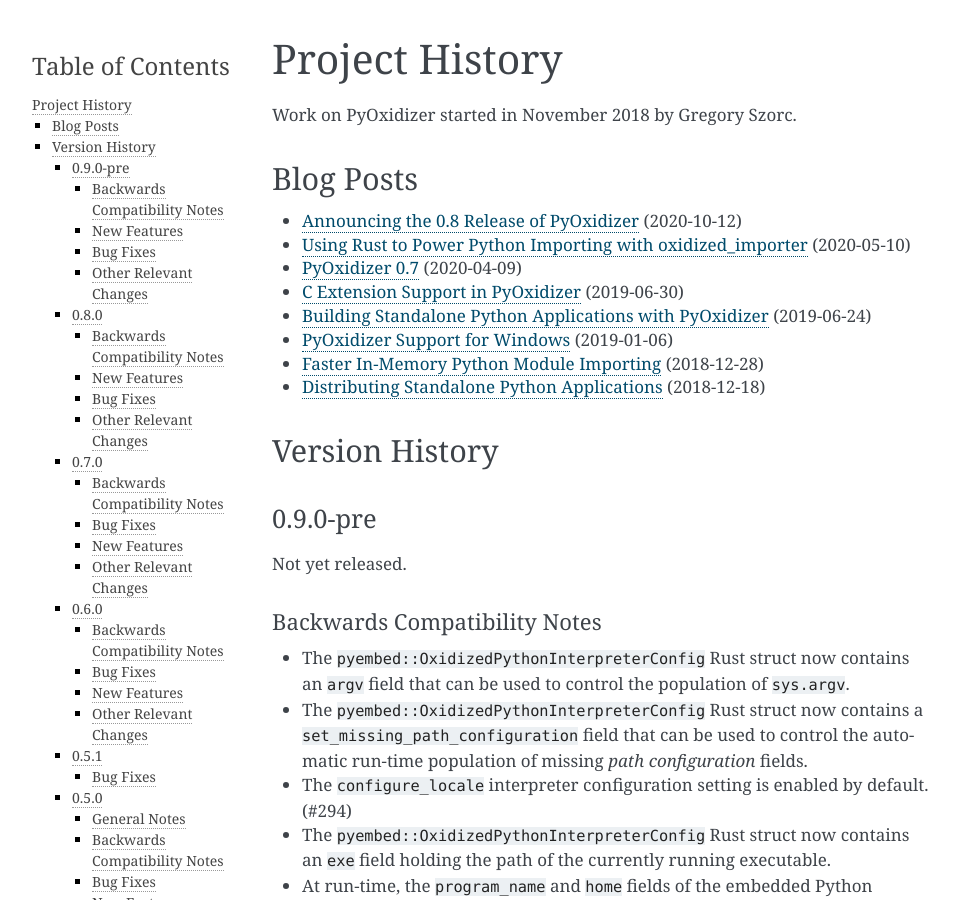
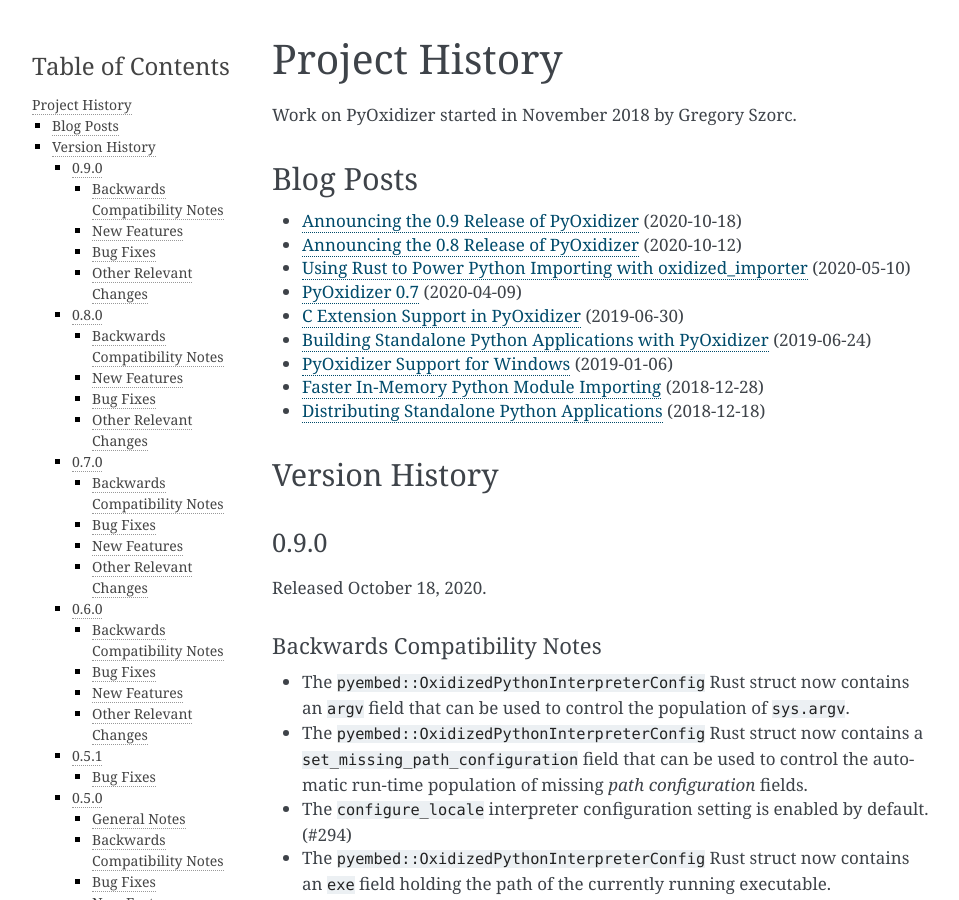
Before and after one commit to indygreg/PyOxidizer, a Sphinx documentation site: the page built from docs/history.rst, in a window 1280 px wide and 900 px high. Shown: the whole window, without its empty margins (148-1107 px from the left). Built offline with Sphinx 7.4.7, drawn with Linux system fonts in a browser that asks for light colours; the version number is read from the project's files by our own code.

Commit message:
global: release 0.9.0

```diff
--- a/Cargo.toml
+++ b/Cargo.toml
@@ -1,6 +1,6 @@
 [workspace]
 members = [
-    "oxidized-importer",
+    #"oxidized-importer",
     "pyembed",
     "pyoxidizer",
     "python-packaging",
--- a/docs/history.rst
+++ b/docs/history.rst
@@ -9,6 +9,7 @@
 Blog Posts
 ==========
 
+* `Announcing the 0.9 Release of PyOxidizer <https://gregoryszorc.com/blog/2020/10/18/announcing-the-0.9-release-of-pyoxidizer/>`_ (2020-10-18)
 * `Announcing the 0.8 Release of PyOxidizer <https://gregoryszorc.com/blog/2020/10/12/announcing-the-0.8-release-of-pyoxidizer/>`_ (2020-10-12)
 * `Using Rust to Power Python Importing with oxidized_importer <https://gregoryszorc.com/blog/2020/05/10/using-rust-to-power-python-importing-with-oxidized_importer/>`_ (2020-05-10)
 * `PyOxidizer 0.7 <https://gregoryszorc.com/blog/2020/04/09/pyoxidizer-0.7/>`_ (2020-04-09)
@@ -25,10 +26,10 @@
 
 .. _version_0_9_0:
 
-0.9.0-pre
----------
+0.9.0
+-----
 
-Not yet released.
+Released October 18, 2020.
 
 Backwards Compatibility Notes
 ^^^^^^^^^^^^^^^^^^^^^^^^^^^^^
```
Also changed, not shown: 5 other files.
